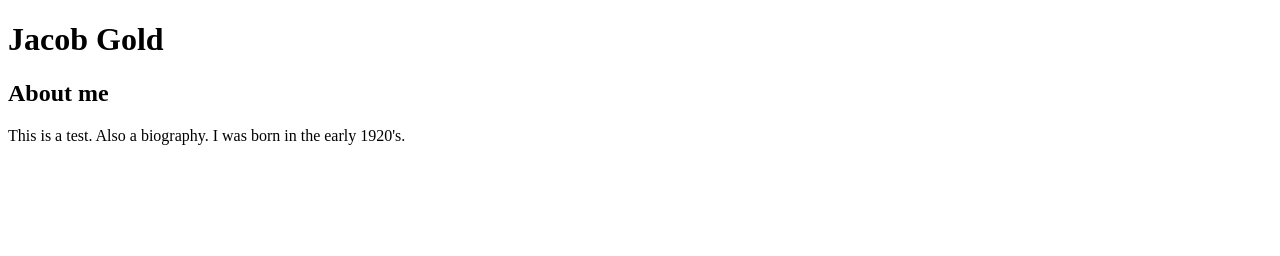
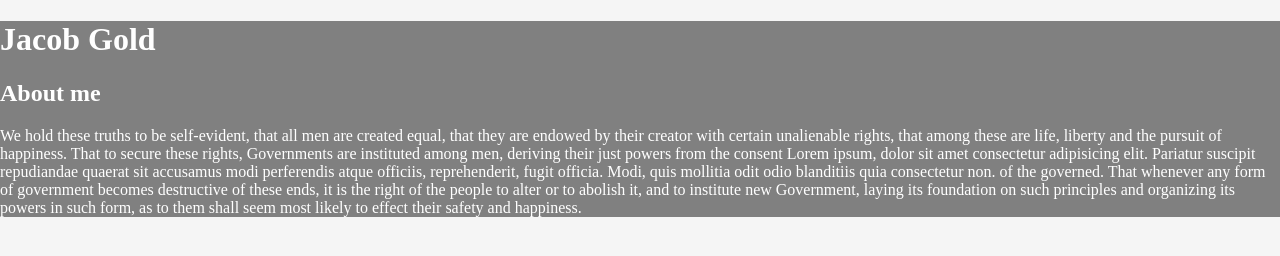
Before and after one commit to JKobygold/Basic-portfolio, a plain HTML site: page index.html in a window 1280 px wide. Drawn offline with Linux system fonts and the light colour scheme.

Commit message:
more complex html, and css

```diff
--- a/assets/css/style.css
+++ b/assets/css/style.css
@@ -0,0 +1,20 @@
+
+Body{
+
+background-color: whitesmoke;
+color: black;
+ margin:0;
+ }
+
+ h1{ background-color:rgba(0, 0, 0, 0) ;
+ }
+
+.container{
+    width: 960px;
+}
+
+ .box-1{
+     background-color: grey;
+     color: white;
+
+ }
--- a/index.html
+++ b/index.html
@@ -4,14 +4,19 @@
       <meta charset="UTF-8">
      <title>First homework </title>
 
-<link href= "Basic-portfolio/assets/css/style.css" rel="stylesheet" type="text/css">
+<link href= "assets/css/style.css" rel="stylesheet" type="text/css">
 </head>
  <body>
+    <div class="box-1">
     <header>
     <h1>Jacob Gold</h1>
     </header>
     <h2>About me</h2>
-     <p> This is a test. Also a biography. I was born in the early 1920's.
-     </p>
+     <p> We hold these truths to be self-evident, that all men are created equal, that they are endowed by their
+          creator with certain unalienable rights,
+            that among these are life, liberty and the pursuit of happiness. That to secure these rights, Governments are instituted among men, deriving their just powers
+          from the consent Lorem ipsum, dolor sit amet consectetur adipisicing elit. Pariatur suscipit repudiandae quaerat sit accusamus modi perferendis atque officiis, reprehenderit, fugit officia. Modi, quis mollitia odit odio blanditiis quia consectetur non. of the governed. That whenever any form of government becomes destructive of these ends, it is the right of the people to alter or to abolish it, and to institute new Government, laying its foundation on such principles and organizing its powers in such form, as to them shall seem most likely to effect their safety and happiness.
+     </div>
+        </p>
  </body>
 </html>
```
